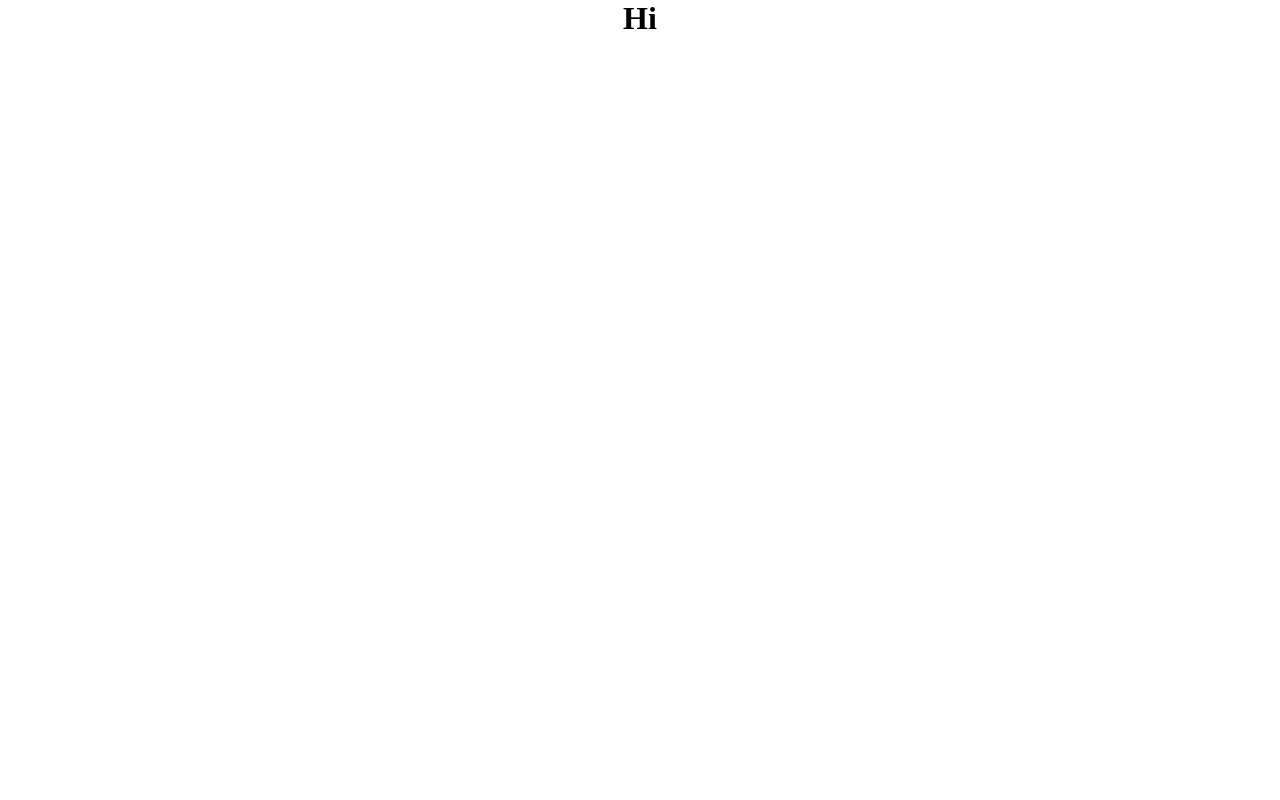
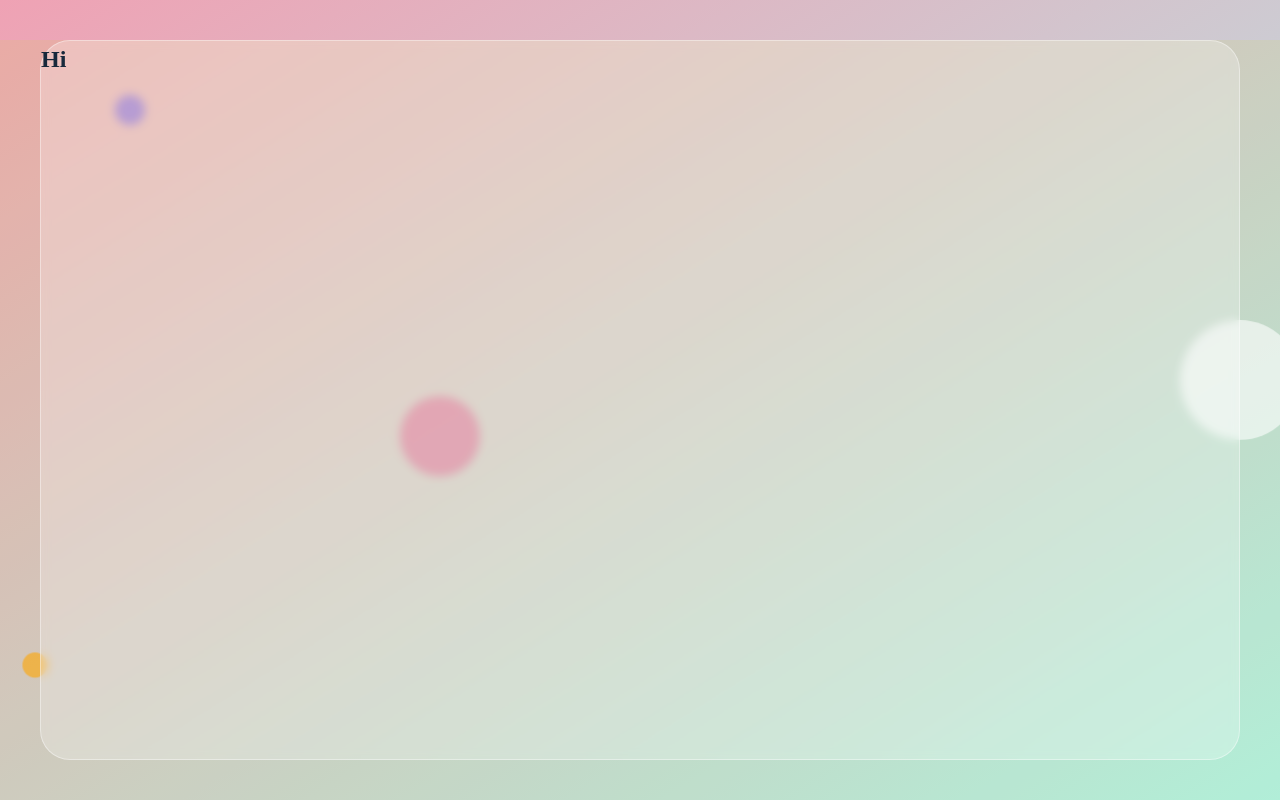
Before and after one commit to Shannu26/react-portfolio, a React (Create React App) app: page / in a window 1280 px wide. Built offline with nearby package versions, Linux system fonts and the light colour scheme.

Commit message:
Styled Background

```diff
--- a/src/App.css
+++ b/src/App.css
@@ -1,3 +1,13 @@
 .App {
-  text-align: center;
+  /* text-align: center; */
+  max-width: 1200px;
+  margin: auto;
 }
+
+.App section {
+  background-color: rgba(255, 255, 255, 0.25);
+  border: 1px solid rgba(255, 255, 255, 0.4);
+  min-height: 90vh;
+  border-radius: 30px;
+  backdrop-filter: blur(5px);
+}
--- a/src/App.js
+++ b/src/App.js
@@ -1,9 +1,14 @@
-import './App.css';
+import "./App.css";
+
+import BackgroundCircles from "./components/BackgroundCircles/BackgroundCircles";
 
 function App() {
   return (
     <div className="App">
-      <h1>Hi</h1>
+      <BackgroundCircles />
+      <section>
+        <h1>Hi</h1>
+      </section>
     </div>
   );
 }
--- /dev/null
+++ b/src/components/BackgroundCircles/BackgroundCircles.css
@@ -0,0 +1,76 @@
+.bg-circles {
+  position: fixed;
+  top: 0;
+  height: 100%;
+  max-width: 1200px;
+  width: calc(100% - 39px);
+  left: 50%;
+  transform: translateX(-50%);
+}
+
+.bg-circles div {
+  position: absolute;
+  border-radius: 50%;
+}
+
+.bg-circles .circle-1 {
+  height: 60px;
+  width: 60px;
+  background-color: blue;
+  left: 5%;
+  top: 10%;
+  opacity: 0.3;
+  animation: zoomInOut 8s linear infinite;
+}
+
+.bg-circles .circle-2 {
+  height: 80px;
+  width: 80px;
+  background-color: #e02f6b;
+  left: 30%;
+  top: 50%;
+  opacity: 0.4;
+  animation: bounceTop 5s ease-in-out infinite;
+}
+
+.bg-circles .circle-3 {
+  height: 120px;
+  width: 120px;
+  background-color: white;
+  top: 40%;
+  right: -60px;
+  opacity: 0.6;
+  animation: zoomInOut 16s linear infinite;
+}
+
+.bg-circles .circle-4 {
+  height: 50px;
+  width: 50px;
+  background-color: #ffa500;
+  top: 80%;
+  left: -30px;
+  opacity: 0.6;
+  animation: zoomInOut 8s linear infinite;
+}
+
+@keyframes zoomInOut {
+  0%,
+  100% {
+    transform: scale(0.5);
+  }
+
+  50% {
+    transform: scale(1);
+  }
+}
+
+@keyframes bounceTop {
+  0%,
+  100% {
+    transform: translateY(-50px);
+  }
+
+  50% {
+    transform: translateY(0);
+  }
+}
--- /dev/null
+++ b/src/components/BackgroundCircles/BackgroundCircles.js
@@ -0,0 +1,14 @@
+import "./BackgroundCircles.css";
+
+const BackgroundCircles = () => {
+  return (
+    <div className="bg-circles">
+      <div className="circle-1"></div>
+      <div className="circle-2"></div>
+      <div className="circle-3"></div>
+      <div className="circle-4"></div>
+    </div>
+  );
+};
+
+export default BackgroundCircles;
--- a/src/index.css
+++ b/src/index.css
@@ -2,4 +2,28 @@
   box-sizing: border-box;
   padding: 0;
   margin: 0;
+  outline: none;
 }
+
+body {
+  min-height: 100vh;
+  background-image: linear-gradient(to bottom right, #efa2b4, #aef1ee);
+  overflow-x: hidden;
+  -webkit-tap-highlight-color: transparent;
+  font-size: 16px;
+  color: #18293c;
+  line-height: 1.5;
+  padding: 5vh 15px;
+}
+
+body::before {
+  content: "";
+  position: fixed;
+  left: 0;
+  right: 0;
+  height: 100%;
+  width: 100%;
+  background-color: #cddc39;
+  z-index: -1;
+  opacity: 0.12;
+}
```
